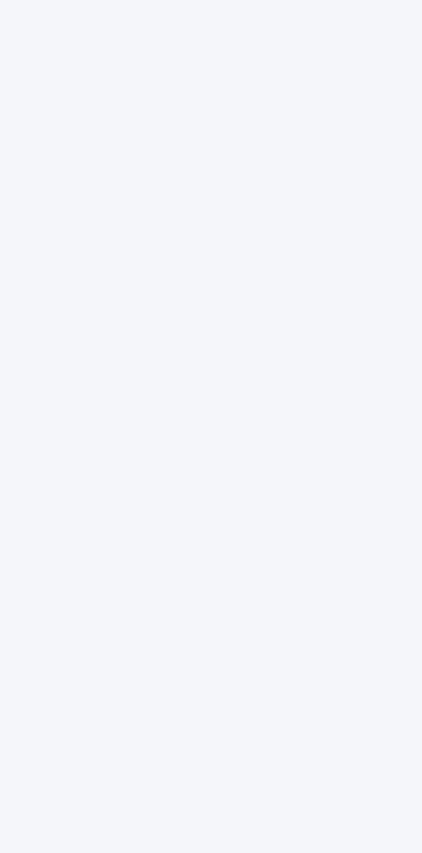
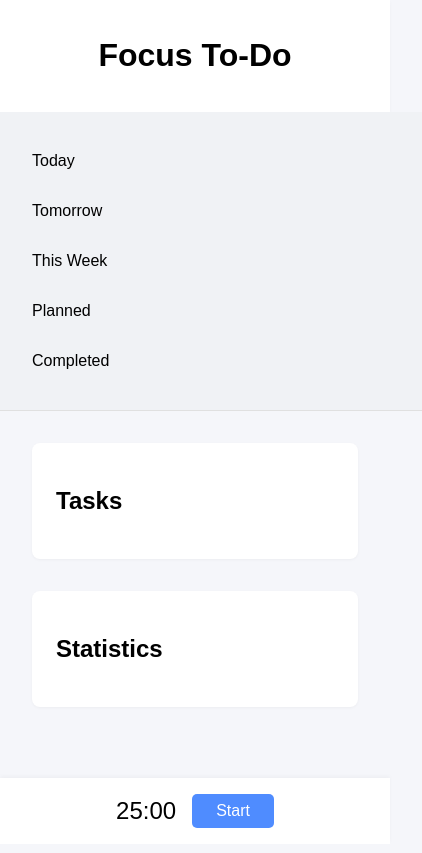
Before and after one commit to MileneAngelova/FocusToDo, a plain HTML site: page src/index.html in a window 390 px wide. Shown: the whole page, 422 px wide, since content can reach past the window. Drawn offline with Linux system fonts and the light colour scheme; files that its build step writes are made by us from their sources; files whose address does not match are found by name.

Commit message:
Add UI skeleton: header, sidebar, main content, footer, and responsive layout

```diff
--- a/css/style.css
+++ b/css/style.css
@@ -8,3 +8,92 @@
 #app {
     min-height: 100vh;
 }
+
+.header {
+    background: #fff;
+    padding: 1rem 2rem;
+    box-shadow: 0 2px 4px rgba(0,0,0,0.03);
+    text-align: center;
+}
+
+.container {
+    display: flex;
+    min-height: 80vh;
+}
+
+.sidebar {
+    width: 220px;
+    background: #f0f2f5;
+    padding: 2rem 1rem;
+    border-right: 1px solid #e0e0e0;
+}
+.sidebar ul {
+    list-style: none;
+    padding: 0;
+}
+.sidebar li {
+    margin: 1rem 0;
+    cursor: pointer;
+    padding: 0.5rem 1rem;
+    border-radius: 6px;
+    transition: background 0.2s;
+}
+.sidebar li:hover {
+    background: #e6eaf1;
+}
+
+.main-content {
+    flex: 1;
+    padding: 2rem;
+    display: flex;
+    flex-direction: column;
+    gap: 2rem;
+}
+#task-list, #stats {
+    background: #fff;
+    border-radius: 8px;
+    box-shadow: 0 1px 3px rgba(0,0,0,0.04);
+    padding: 1.5rem;
+}
+
+.footer {
+    background: #fff;
+    padding: 1rem 0;
+    box-shadow: 0 -2px 4px rgba(0,0,0,0.03);
+    text-align: center;
+    position: sticky;
+    bottom: 0;
+    width: 100%;
+}
+#pomodoro-timer {
+    display: flex;
+    align-items: center;
+    justify-content: center;
+    gap: 1rem;
+    font-size: 1.5rem;
+}
+#start-timer {
+    padding: 0.5rem 1.5rem;
+    font-size: 1rem;
+    border: none;
+    border-radius: 5px;
+    background: #4f8cff;
+    color: #fff;
+    cursor: pointer;
+    transition: background 0.2s;
+}
+#start-timer:hover {
+    background: #2563c9;
+}
+
+@media (max-width: 800px) {
+    .container {
+        flex-direction: column;
+    }
+    .sidebar {
+        width: 100%;
+        border-right: none;
+        border-bottom: 1px solid #e0e0e0;
+        padding: 1rem;
+    }
+}
--- a/src/index.html
+++ b/src/index.html
@@ -7,7 +7,42 @@
     <link rel="stylesheet" href="css/style.css">
 </head>
 <body>
-    <div id="app"><!-- Main app container --></div>
+    <header class="header">
+        <h1>Focus To-Do</h1>
+    </header>
+    <div class="container">
+        <aside class="sidebar">
+            <!-- Sidebar: Task Views (Today, Tomorrow, etc.) -->
+            <nav>
+                <ul>
+                    <li>Today</li>
+                    <li>Tomorrow</li>
+                    <li>This Week</li>
+                    <li>Planned</li>
+                    <li>Completed</li>
+                </ul>
+            </nav>
+        </aside>
+        <main class="main-content">
+            <!-- Main Content: Task List Placeholder -->
+            <section id="task-list">
+                <h2>Tasks</h2>
+                <!-- Task items will be rendered here -->
+            </section>
+            <!-- Stats Placeholder -->
+            <section id="stats">
+                <h2>Statistics</h2>
+                <!-- Stats will be rendered here -->
+            </section>
+        </main>
+    </div>
+    <footer class="footer">
+        <!-- Pomodoro Timer Placeholder -->
+        <div id="pomodoro-timer">
+            <span>25:00</span>
+            <button id="start-timer">Start</button>
+        </div>
+    </footer>
     <script src="js/app.js"></script>
 </body>
 </html>
```
